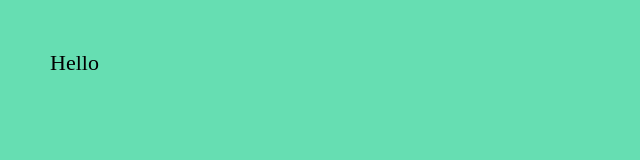
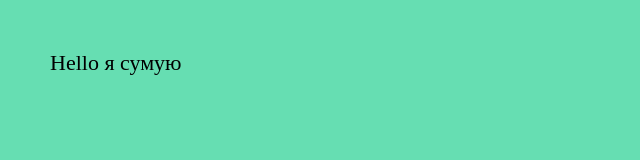
Before and after one commit to OlenaLy/test-deploy, a website: page client/index.html in a window 1280 px wide. Shown: the full height of the page, 0-640 px from the left. Drawn offline with Linux system fonts and the light colour scheme.

Commit message:
3 commit

```diff
--- a/client/index.html
+++ b/client/index.html
@@ -8,7 +8,7 @@
     <link rel="stylesheet" href="style.css">
 </head>
 <body>
-    <div>Hello</div>
+    <div>Hello я сумую </div>
     <!-- <div class="container">
         <h1>ToDoList</h1>
         <form class="form js__form">
```
